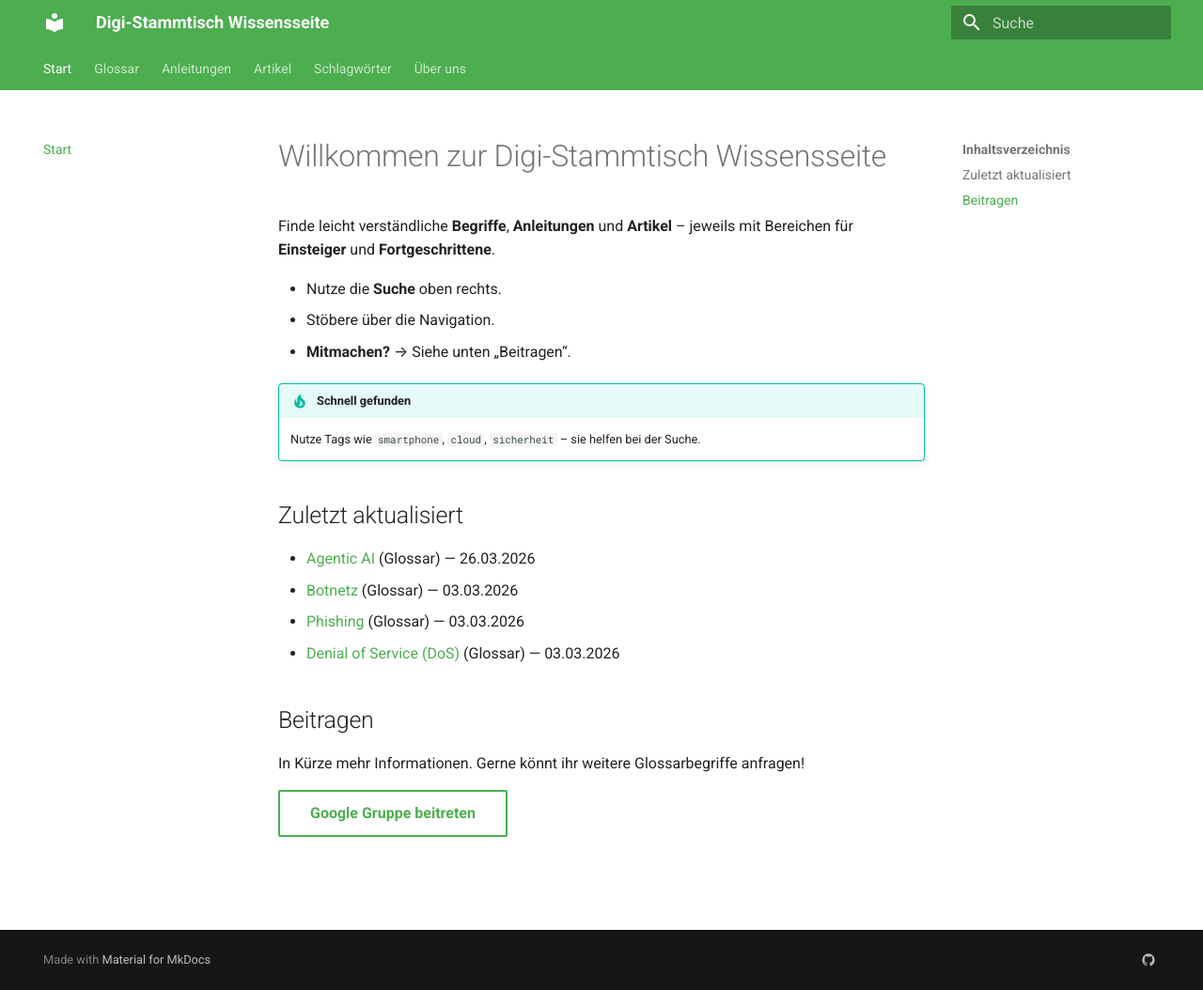
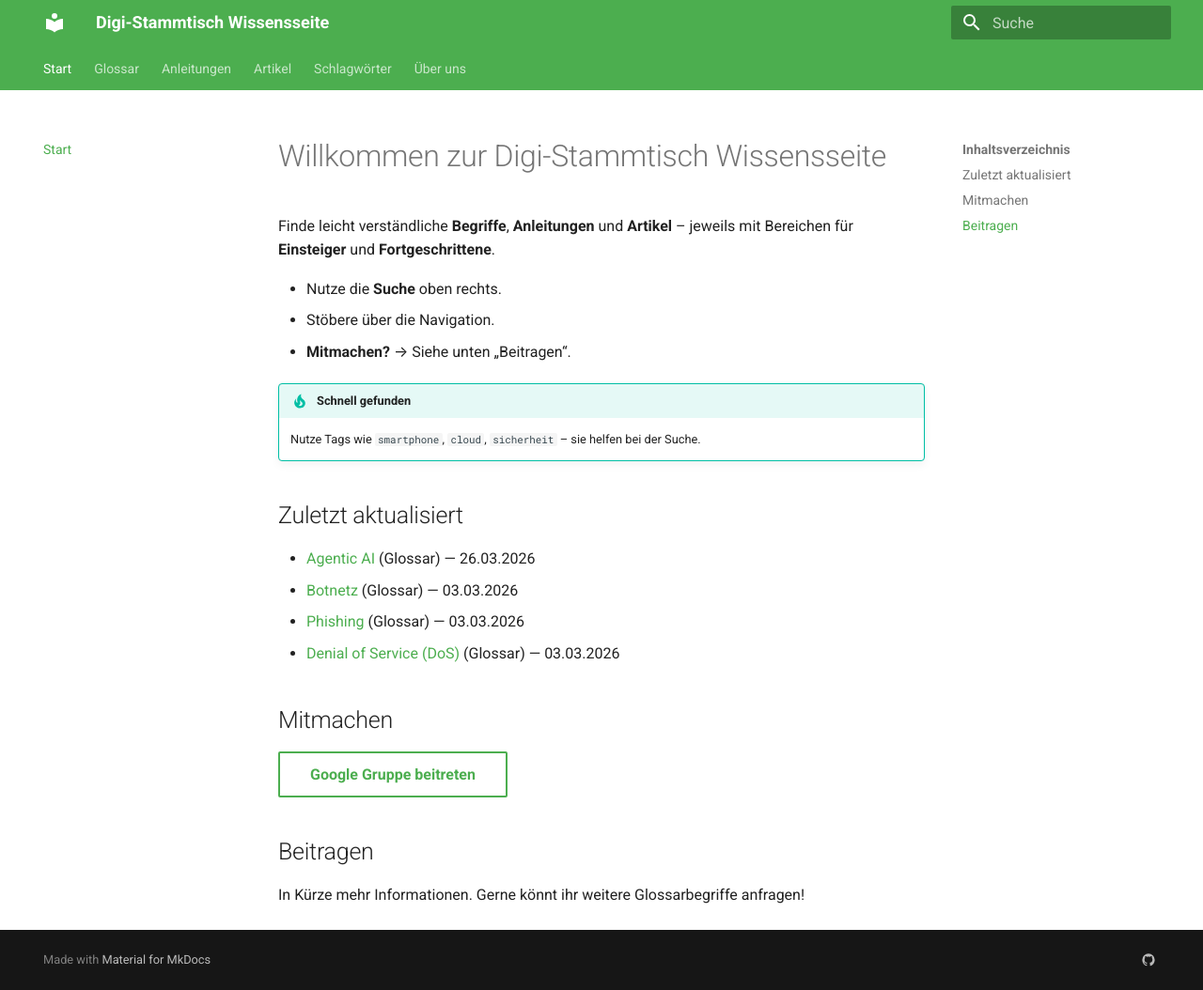
Before and after one commit to ralphmueller/digi-wissensdatenbank, an MkDocs documentation site: the page built from docs/index.md, in a window 1280 px wide and 1054 px high. Shown: the whole window at 94% size. Built offline with MkDocs 1.6.1 and Material for MkDocs 9.7.7, drawn with Linux system fonts in a browser that asks for light colours.

Commit message:
Landing Page: Struktur und Überschriften angepasst
Button "Google Gruppe beitreten" unter neuer Überschrift "Mitmachen"
vor dem Abschnitt "Beitragen" platziert.

Co-Authored-By: Claude Sonnet 4.6 <noreply@anthropic.com>

```diff
--- a/docs/index.md
+++ b/docs/index.md
@@ -15,8 +15,10 @@ Finde leicht verständliche **Begriffe**, **Anleitungen** und **Artikel** – je
 
 <!-- RECENT_ENTRIES -->
 
+## Mitmachen
+
+[Google Gruppe beitreten](https://groups.google.com/g/dg-gersfeld){ .md-button }
+
 ## Beitragen
 
 In Kürze mehr Informationen. Gerne könnt ihr weitere Glossarbegriffe anfragen!
-
-[Google Gruppe beitreten](https://groups.google.com/g/dg-gersfeld){ .md-button }
```
